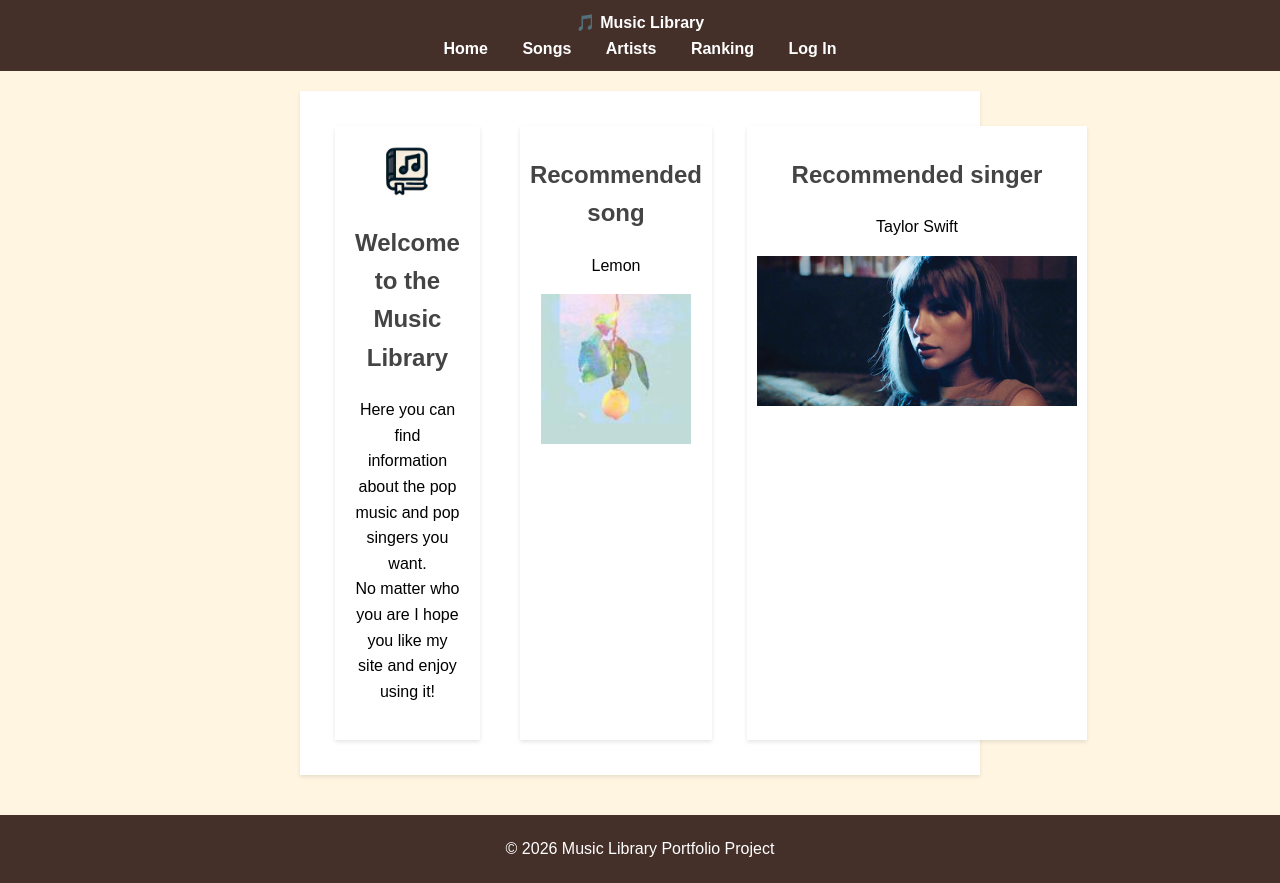
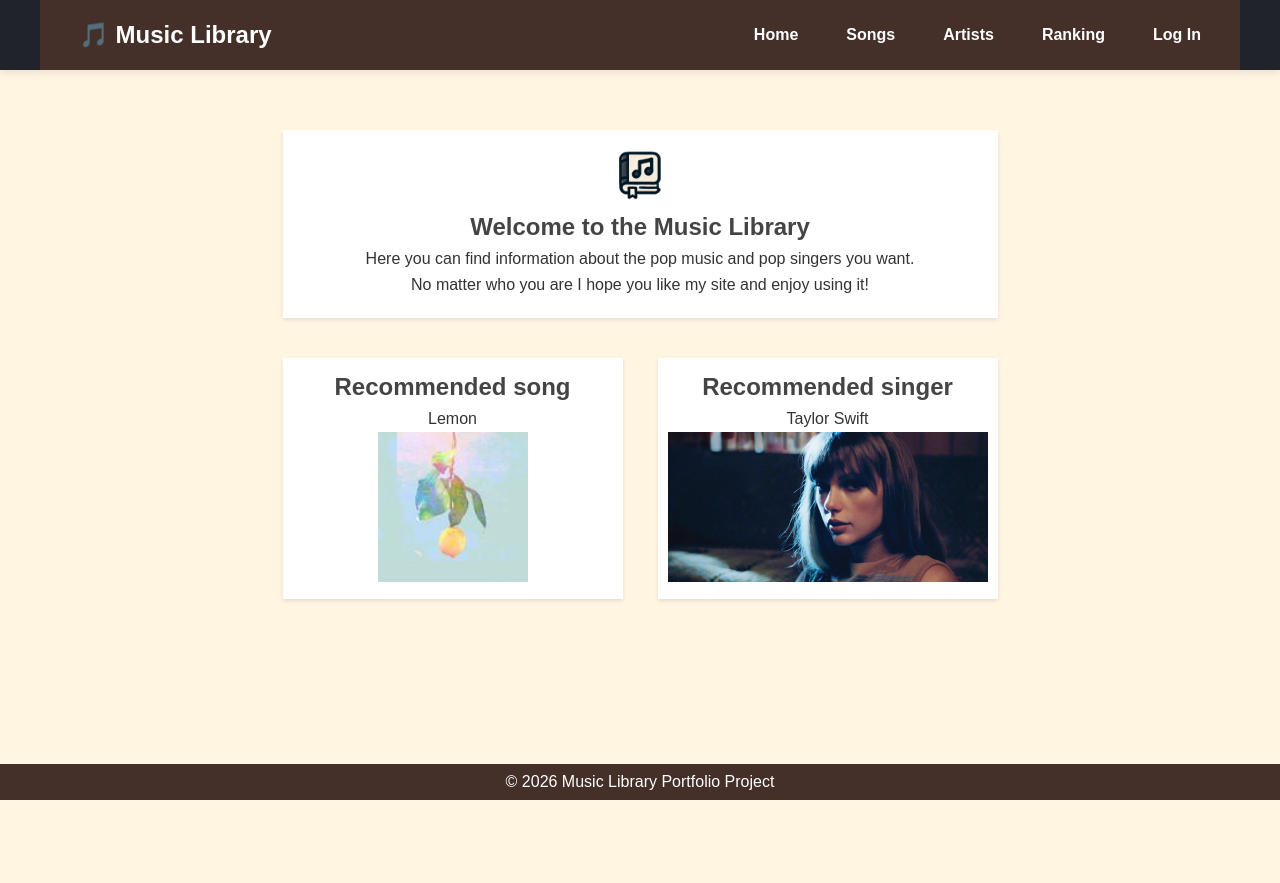
Before and after one commit to WeiboMeng/music-library, a Flask app: page / in a window 1280 px wide. After the commit the page ends 800 px from the top, so only its background shows below. Run offline with Flask 3, Linux system fonts and the light colour scheme.

Commit message:
Refactor global stylesheet

```diff
--- a/app/static/css/styles.css
+++ b/app/static/css/styles.css
@@ -1,3 +1,89 @@
+/* ===========================
+   Global Styles
+=========================== */
+
+* {
+    margin: 0;
+    padding: 0;
+    box-sizing: border-box;
+}
+
+body {
+    font-family: Arial, Helvetica, sans-serif;
+    background: #f5f7fa;
+    color: #333;
+    line-height: 1.6;
+}
+
+/* ===========================
+   Navigation
+=========================== */
+
+header {
+    background: #20232a;
+    box-shadow: 0 2px 8px rgba(0,0,0,0.1);
+}
+
+.navbar {
+    max-width: 1200px;
+    margin: auto;
+    padding: 16px 24px;
+
+    display: flex;
+    justify-content: space-between;
+    align-items: center;
+}
+
+.logo {
+    color: white;
+    text-decoration: none;
+    font-size: 24px;
+    font-weight: bold;
+}
+
+.nav-right {
+    display: flex;
+    align-items: center;
+    gap: 18px;
+}
+
+.nav-right a {
+    color: white;
+    text-decoration: none;
+    transition: 0.2s;
+}
+
+.nav-right a:hover {
+    color: #61dafb;
+}
+
+.welcome-text {
+    color: #ffffff;
+    font-weight: 500;
+}
+
+/* ===========================
+   Main Layout
+=========================== */
+
+.container {
+    max-width: 1200px;
+    margin: 40px auto;
+    padding: 0 24px;
+}
+
+/* ===========================
+   Footer
+=========================== */
+
+footer {
+    margin-top: 50px;
+    padding: 20px;
+    background: #20232a;
+    color: white;
+    text-align: center;
+}
+
 html, body {
     font-family: Arial, sans-serif;
     line-height: 1.6;
@@ -61,7 +147,7 @@ ul li {
         box-shadow: 0 2px 4px rgba(0, 0, 0, 0.1);
 }
 
-.container {
+.grid-container {
     display: grid;
     grid-template-columns: repeat(4, auto);
     justify-items: center;
```
